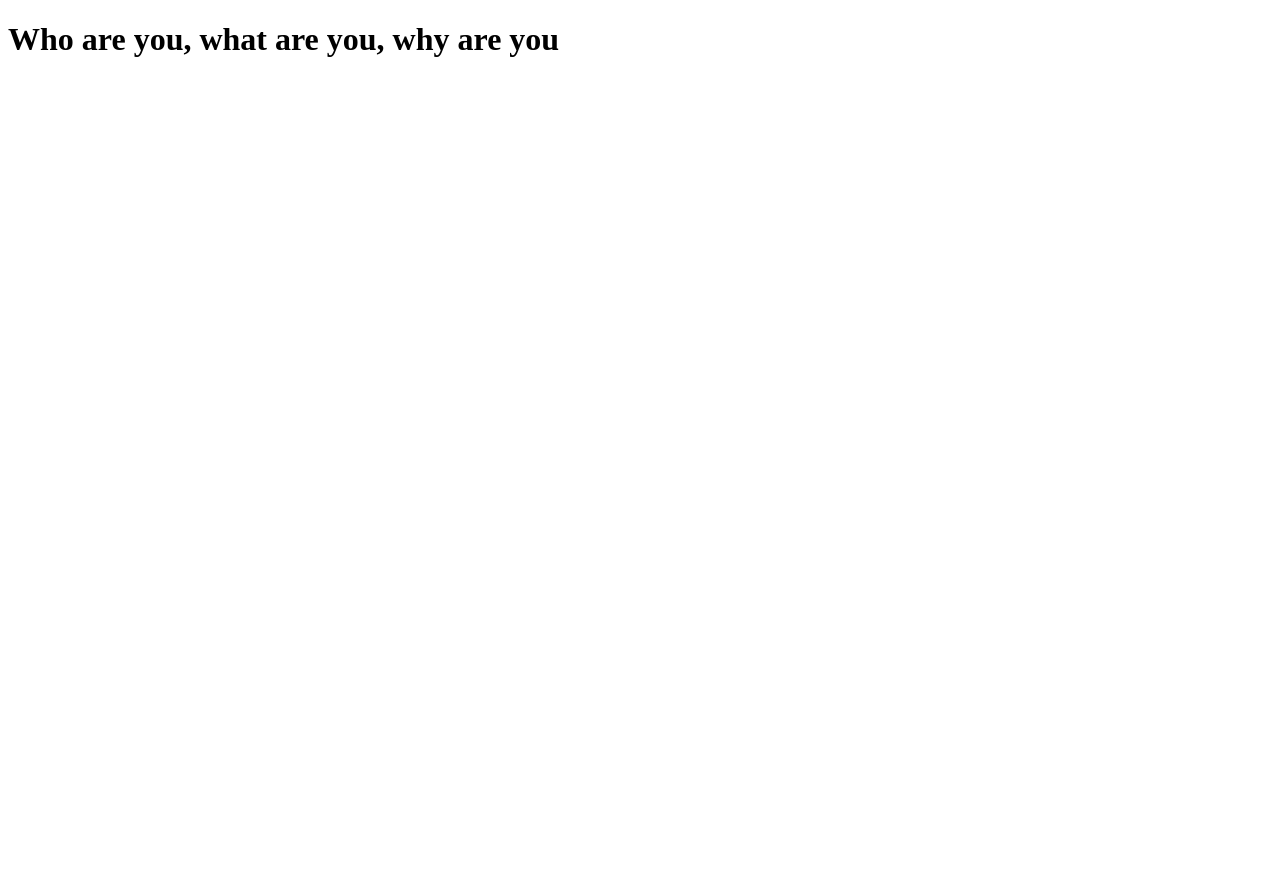
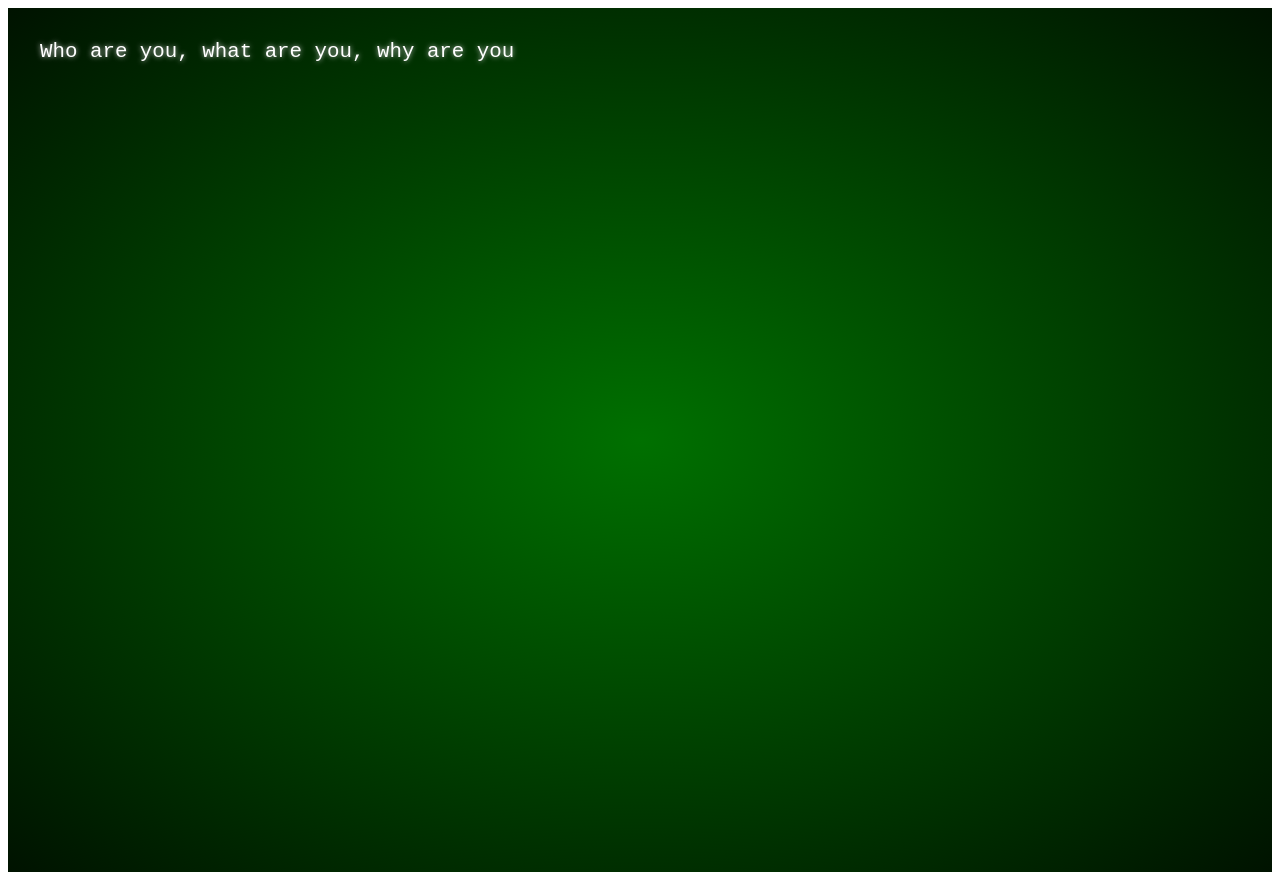
Before and after one commit to ditchday/ditchday.github.io, a plain HTML site: page index.html in a window 1280 px wide. Before the commit the page ends 800 px from the top, so only its background shows below. Drawn offline with Linux system fonts and the light colour scheme.

Commit message:
we test in prod

```diff
--- a/style.css
+++ b/style.css
@@ -1,3 +1,39 @@
+h1 {
+  background-color: black;
+  background-image: radial-gradient(
+    rgba(0, 150, 0, 0.75), black 120%
+  );
+  height: 100vh;
+  margin: 0;
+  overflow: hidden;
+  padding: 2rem;
+  color: white;
+  font: 1.3rem Inconsolata, monospace;
+  text-shadow: 0 0 5px #C8C8C8;
+  &::after {
+    content: "";
+    position: absolute;
+    top: 0;
+    left: 0;
+    width: 100vw;
+    height: 100vh;
+    background: repeating-linear-gradient(
+      0deg,
+      rgba(black, 0.15),
+      rgba(black, 0.15) 1px,
+      transparent 1px,
+      transparent 2px
+    );
+    pointer-events: none;
+  }
+}
+::selection {
+  background: #0080FF;
+  text-shadow: none;
+}
+pre {
+  margin: 0;
+}
 .mobile-text {
   text-align: left !important;
 }
```
